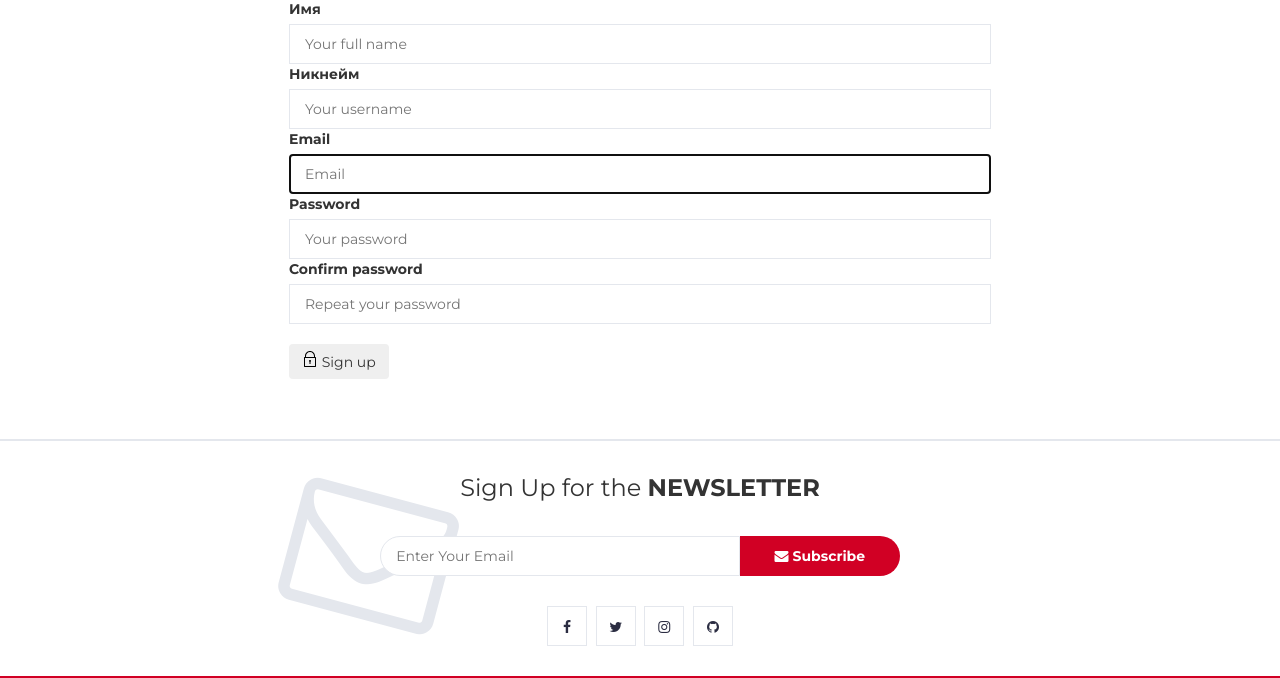
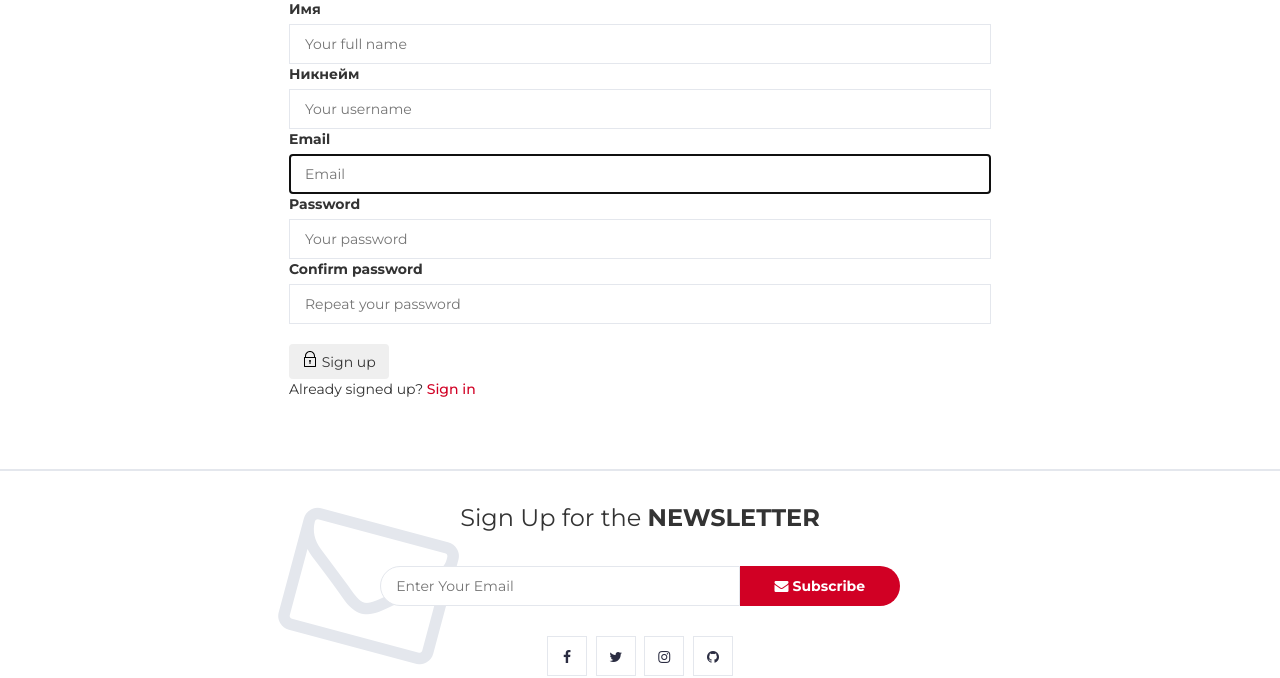
Before and after one commit to Solyaridz3/electro, a Django app: page /register/ in a window 1280 px wide. Shown: the part 398-1076 px from the top of the page. Run offline with Django 4.2, Linux system fonts and the light colour scheme; some libraries are stand-ins or nearby versions.

Commit message:
make it better

```diff
--- a/main/templates/store/login_register.html
+++ b/main/templates/store/login_register.html
@@ -65,6 +65,7 @@
 						Login
 					</button>
 				</form>
+				<p>Haven signed up yet? <a style="color: #D10024;" href="{% url 'register' %}">Sign up</a></p>
 			</div>
 		</div>
 		{% else %}
@@ -104,6 +105,7 @@
 						Sign up
 					</button>
 				</form>
+				<p>Already signed up? <a style="color: #D10024;" href="{% url 'login' %}">Sign in</a></p>
 			</div>
 		</div>
 		{% endif %}
```
